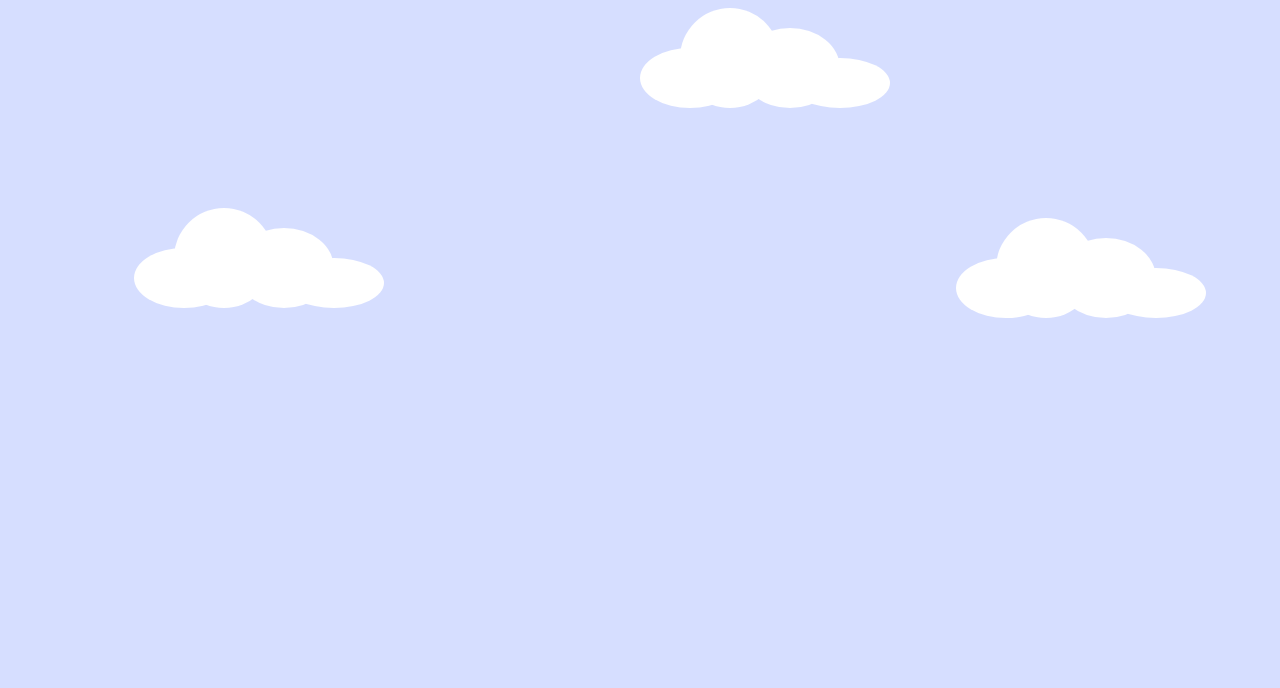
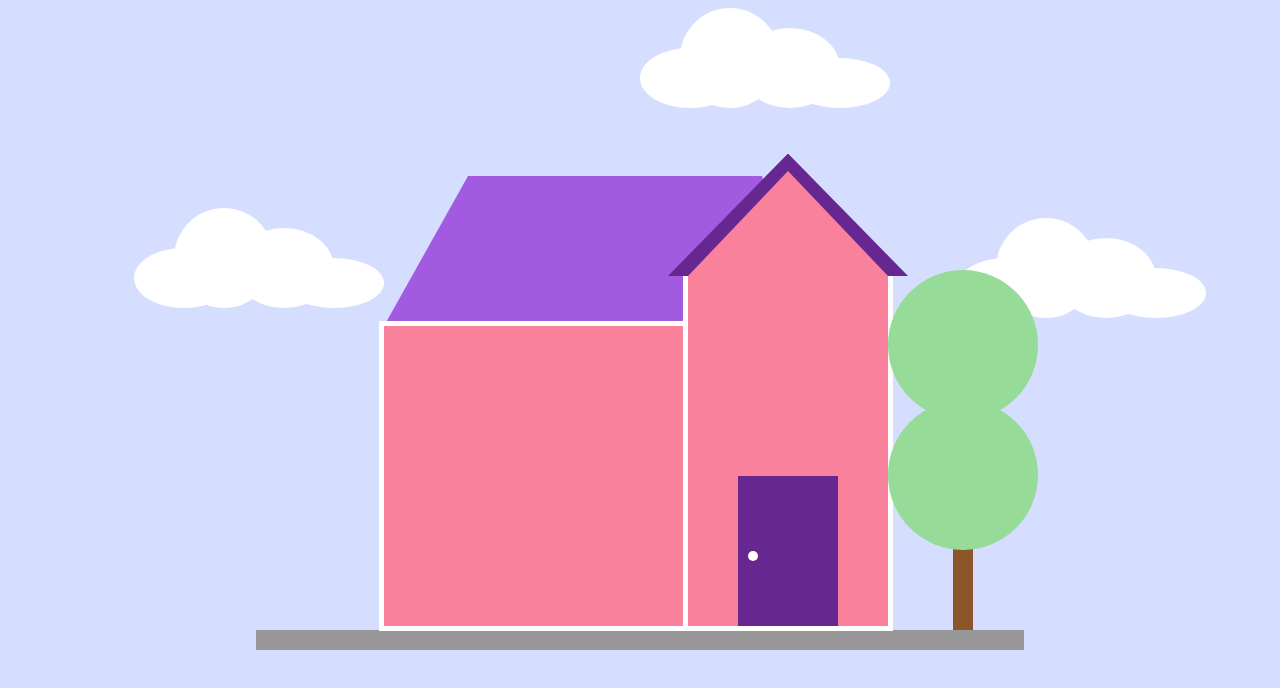
Before and after one commit to whimsicurl-creations/css-art-house, a plain HTML site: page index.html in a window 1280 px wide. Shown: the top 688 px of the page. Drawn offline with Linux system fonts and the light colour scheme.

Commit message:
add body of the house

```diff
--- a/css/main.css
+++ b/css/main.css
@@ -51,3 +51,115 @@ html, body {
     top: 50px;
     left: 150px;
 }
+
+.line {
+    position: absolute;
+    bottom: 150px;
+    height: 20px;
+    width: 60%;
+    left: 20%;
+    background-color: #979797;
+}
+
+.house {
+    position: absolute;
+    bottom: 170px;
+    left: 30%;
+}
+
+.house-body {
+    height: 300px;
+    width: 300px;
+    background-color: #F9819C;
+    outline: 5px solid white;
+    display: inline-block;
+    position: relative;
+}
+
+.house-body-right {
+    height: 350px;
+    width: 200px;
+    outline: 5px solid white;
+    background-color: #F9819C;
+    display: inline-block;
+    position: relative;
+}
+
+.triangle {
+    width: 100%;
+    height: 30%;
+    background-color: #F9819C;
+    position: relative;
+    bottom: 105px;
+    clip-path: polygon(50% 0, 0 100%, 100% 100%);
+    z-index: 2;
+}
+
+.roof {
+    width: 140%;
+    height: 50%;
+    top: -50%;
+    z-index: -1;
+    background-color: #A25AE1;
+    position: relative;
+    clip-path: polygon(20% 0, 90% 0, 100% 100%, 0 100%);
+}
+
+.tree {
+    position: absolute;
+    left: 100%;
+    bottom: 230px;
+}
+
+.top {
+    top: -130px;
+}
+
+.green-circle {
+    width: 150px;
+    height: 150px;
+    position: absolute;
+    background-color: #96DB98;
+    border-radius: 50%;
+    z-index: 0;
+}
+
+.trunk {
+    height: 110px;
+    width: 20px;
+    background-color: #8B572A;
+    position: absolute;
+    left: 65px;
+    top: 140px;
+    z-index: -1;
+}
+
+.outline {
+    width: 120%;
+    height: 35%;
+    background-color: #662890;
+    position: absolute;
+    bottom: 350px;
+    left: -10%;
+    clip-path: polygon(50% 0, 0 100%, 100% 100%);
+    z-index: 0;
+}
+
+.door {
+    background-color: #662890;
+    height: 150px;
+    width: 50%;
+    position: absolute;
+    bottom: 0px;
+    left: 25%;
+}
+
+.door-knob {
+    background-color: white;
+    border-radius: 50%;
+    height: 10px;
+    width: 10px;
+    position: absolute;
+    top: 50%;
+    left: 10%;
+}
--- a/index.html
+++ b/index.html
@@ -26,5 +26,43 @@
         <div class="circle circle-three"></div>
         <div class="circle circle-four"></div>
     </div>
+    <div class="line"></div>
+    <div class="house">
+        <div class="house-body">
+            <div class="roof"></div>
+            <div class="window square-one">
+                <div class="pane pane-vertical"></div>
+                <div class="pane pane-horizontal"></div>
+            </div>
+            <div class="window square-two">
+                <div class="pane pane-vertical"></div>
+                <div class="pane pane-horizontal"></div>
+            </div>
+            <div class="window square-three">
+                <div class="pane pane-vertical"></div>
+                <div class="pane pane-horizontal"></div>
+            </div>
+            <div class="window square-four">
+                <div class="pane pane-vertical"></div>
+                <div class="pane pane-horizontal"></div>
+            </div>
+        </div>
+        <div class="house-body-right">
+            <div class="triangle"></div>
+            <div class="outline"></div>
+            <div class="door">
+                <div class="door-knob"></div>
+            </div>
+            <div class="window window-round">
+                <div class="pane pane-vertical"></div>
+                <div class="pane pane-horizontal"></div>
+            </div>
+        </div>
+        <div class="tree">
+            <div class="green-circle top"></div>
+            <div class="green-circle bottom"></div>
+            <div class="trunk"></div>
+        </div>
+    </div>
 </body>
 </html>
```
